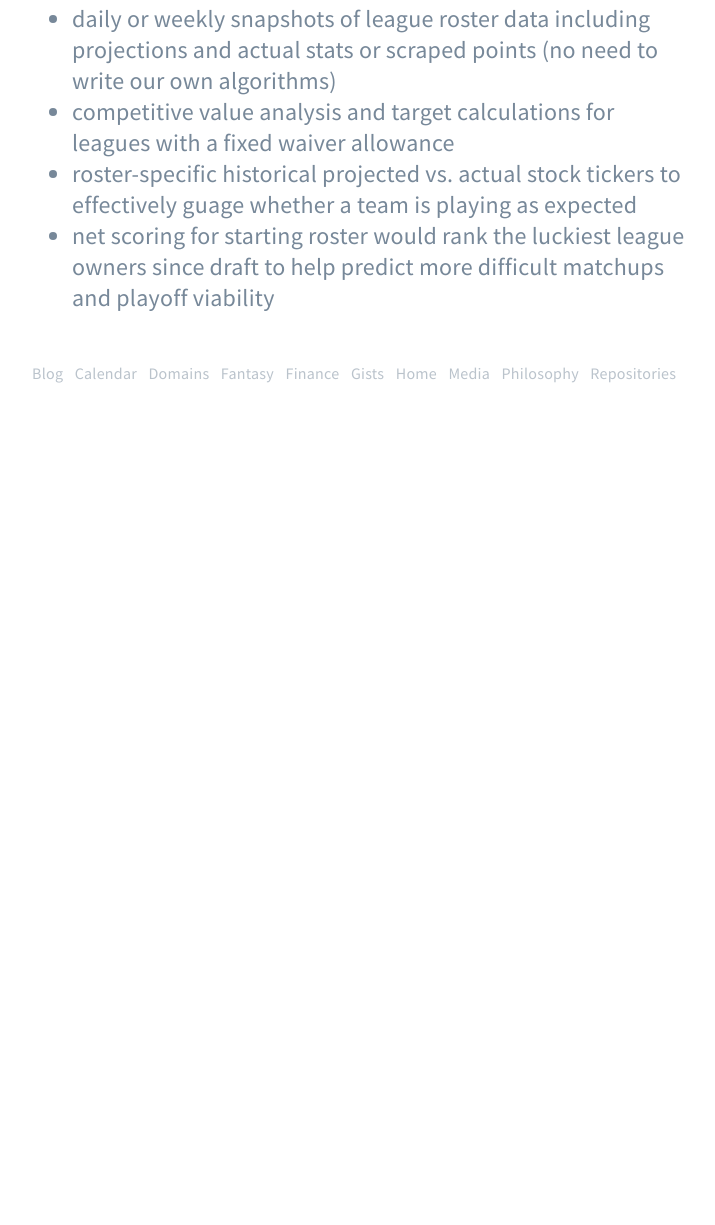
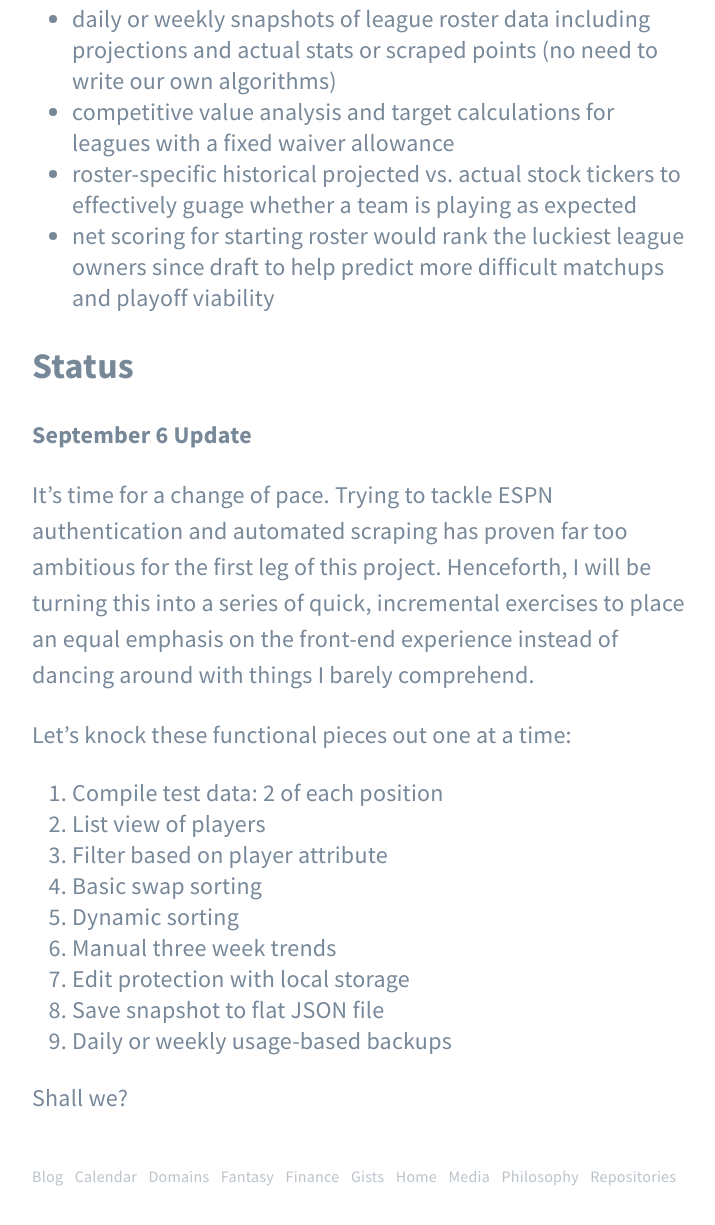
Before and after one commit to mattborn/mattborn-deprecated, a plain HTML site: page fantasy/index.html in a window 1280 px wide. Shown: the part 2281-3506 px from the top of the page, without its empty margins (278-993 px from the left). Before the commit the page ends 2734 px from the top, so only its background shows below. Drawn offline with Linux system fonts and the light colour scheme.

Commit message:
Public No. 16

```diff
--- a/fantasy/index.html
+++ b/fantasy/index.html
@@ -58,6 +58,22 @@
 <li>roster-specific historical projected vs. actual stock tickers to effectively guage whether a team is playing as expected</li>
 <li>net scoring for starting roster would rank the luckiest league owners since draft to help predict more difficult matchups and playoff viability</li>
 </ul>
+<h2 id="status">Status</h2>
+<p><strong>September 6 Update</strong></p>
+<p>It’s time for a change of pace. Trying to tackle ESPN authentication and automated scraping has proven far too ambitious for the first leg of this project. Henceforth, I will be turning this into a series of quick, incremental exercises to place an equal emphasis on the front-end experience instead of dancing around with things I barely comprehend.</p>
+<p>Let’s knock these functional pieces out one at a time:</p>
+<ol>
+<li>Compile test data: 2 of each position</li>
+<li>List view of players</li>
+<li>Filter based on player attribute</li>
+<li>Basic swap sorting</li>
+<li>Dynamic sorting</li>
+<li>Manual three week trends</li>
+<li>Edit protection with local storage</li>
+<li>Save snapshot to flat JSON file</li>
+<li>Daily or weekly usage-based backups</li>
+</ol>
+<p>Shall we?</p>
 
 		<div class="nav" role="navigation">
 
```
Also changed, not shown: README.md (added).
